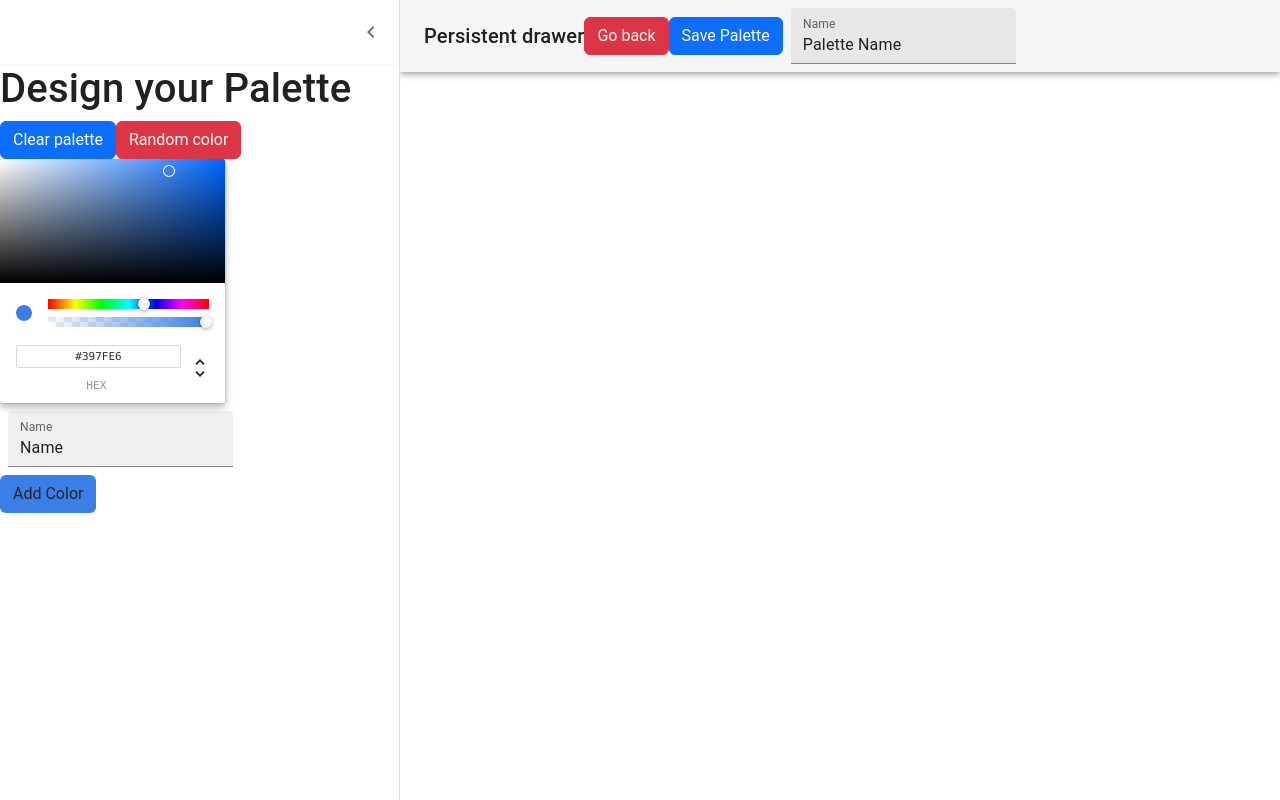
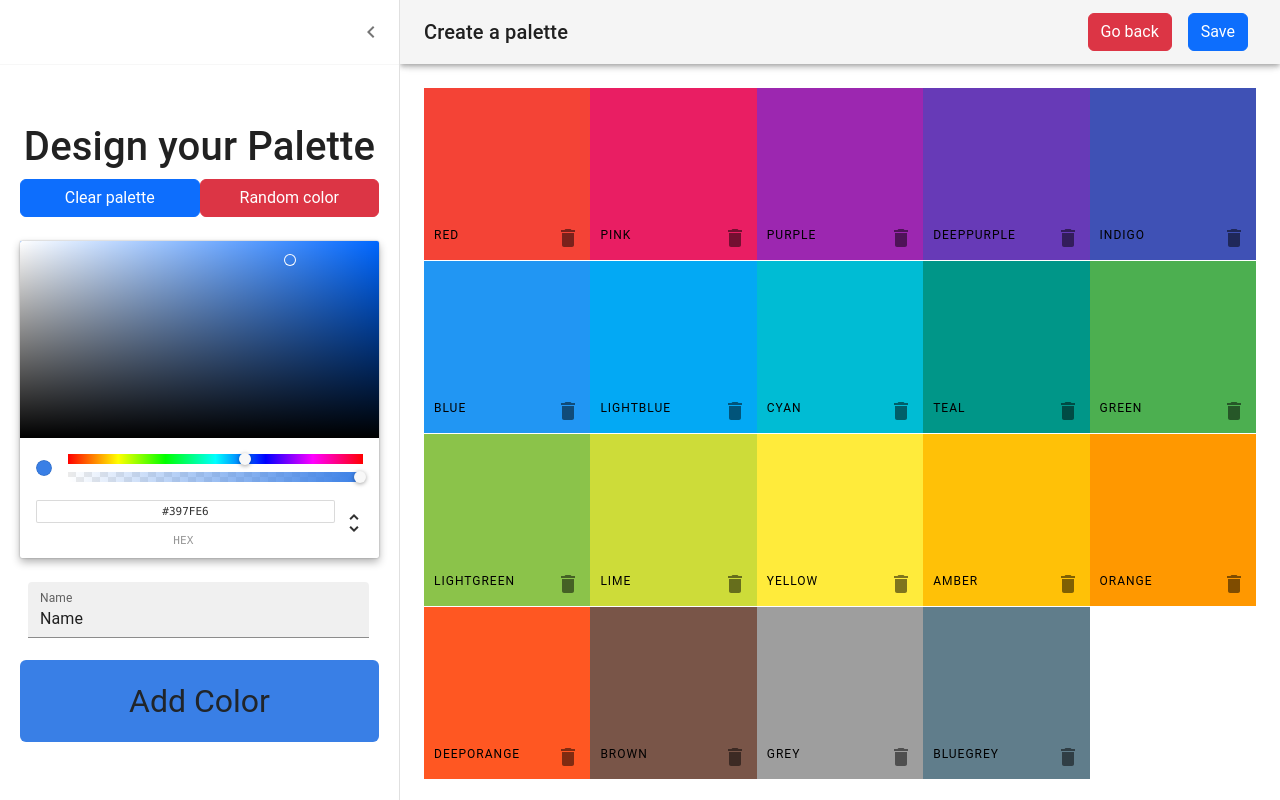
Before and after one commit to bhavyak13/React-bootcamp, a React (Create React App) app in the folder 18_color_project/: page /palette/new in a window 1280 px wide. Built offline with nearby package versions, Linux system fonts and the light colour scheme.

Commit message:
new features added to New palette

```diff
--- a/18_color_project/package.json
+++ b/18_color_project/package.json
@@ -3,6 +3,7 @@
   "version": "0.1.0",
   "private": true,
   "dependencies": {
+    "@emoji-mart/data": "^1.0.1",
     "@emotion/react": "^11.9.0",
     "@emotion/styled": "^11.8.1",
     "@mui/icons-material": "^5.8.0",
@@ -13,6 +14,7 @@
     "@testing-library/user-event": "^13.5.0",
     "array-move": "^4.0.0",
     "chroma-js": "^2.4.2",
+    "emoji-mart": "^5.0.0",
     "react": "^18.1.0",
     "react-color": "^2.19.3",
     "react-copy-to-clipboard": "^5.1.0",
--- a/18_color_project/src/App.js
+++ b/18_color_project/src/App.js
@@ -38,7 +38,7 @@ function SingleColorPaletteWrapper(props) {
 function App() {
   const [palette, setPalette] = useState(seedColors);
   const savePalette = (newPalette) => {
-    console.log(newPalette);
+    // console.log(newPalette);
     setPalette([...palette, newPalette])
   }
   return (
--- a/18_color_project/src/ColorPicker.js
+++ b/18_color_project/src/ColorPicker.js
@@ -1,18 +1,30 @@
+import { makeStyles } from '@mui/styles';
 import React from 'react';
 import { ChromePicker } from 'react-color';
 
+const useStyles = makeStyles({
+    chromePicker:{
+        width:'100% !important',
+        marginTop:'1.5rem',
+        marginBottom:'1rem'
+    }
+})
 
 function ColorPicker(props) {
-    const {setColor} = props;
+    const { setColor } = props;
 
     const handleChangeComplete = (color) => {
         setColor(color.hex);
     };
+    const classes = useStyles(props);
     return (
-        <ChromePicker
-            color={props.color}
-            onChangeComplete={handleChangeComplete}
-        />
+        // <div className={classes.picker}>
+            <ChromePicker
+                color={props.color}
+                onChangeComplete={handleChangeComplete}
+                className={classes.chromePicker}
+            />
+        // </div>
     )
 }
 
--- a/18_color_project/src/NewPalette.js
+++ b/18_color_project/src/NewPalette.js
@@ -10,15 +10,16 @@ import { Main, DrawerHeader, drawerWidth } from './NewPaletteHelpers'
 import DragableColorBoxList from './DragableColorBoxList';
 import { arrayMoveImmutable } from "array-move";
 import NewPaletteNavbar from './NewPaletteNavbar';
+import useStyles from './Styles/NewPaletteStyles';
+
 
 function NewPalette(props) {
     //initials
+    const [open, setOpen] = useState(true);
+    const [addColorBtnActive, setAddColorBtnActive] = useState(true);
+    const [colors, setColors] = useState(props.palette[0].colors);
 
-    const [open, setOpen] = useState(true);
-    const [colors, setColors] = useState([]);
-    const [addColorBtnActive, setAddColorBtnActive] = useState(true);
-
-    // const [colors, setColors] = useState(props.palette[0].colors);
+    // const [colors, setColors] = useState([]);
     // console.log(colors)
     // console.log(props.palette[0].colors)
 
@@ -56,8 +57,11 @@ function NewPalette(props) {
     };
 
     //return
+    const classes = useStyles(props);
     return (
-        <Box sx={{ display: 'flex' }}>
+        <Box sx={{
+            display: 'flex',
+        }}>
             <CssBaseline />
             <NewPaletteNavbar
                 colors={colors}
@@ -74,6 +78,7 @@ function NewPalette(props) {
                         boxSizing: 'border-box',
                     },
                 }}
+                className={classes.obj}
                 variant="persistent"
                 anchor="left"
                 open={open}
@@ -84,6 +89,9 @@ function NewPalette(props) {
                     </IconButton>
                 </DrawerHeader>
                 <Divider />
+                <div
+                    className={classes.obj}
+                >
                     <SideDrawer
                         addColor={addColor}
                         addColorBtnActive={addColorBtnActive}
@@ -91,8 +99,12 @@ function NewPalette(props) {
                         setColors={setColors}
                         palette={props.palette}
                     />
+                </div>
             </Drawer>
-            <Main open={open} style={{ height: "calc(100vh - 64px)" }}>
+            <Main
+                open={open}
+                style={{ height: "calc(100vh - 64px)" }}
+            >
                 <DrawerHeader />
                 <DragableColorBoxList
                     colors={colors}
--- /dev/null
+++ b/18_color_project/src/NewPaletteEmojiPicker.js
@@ -0,0 +1,16 @@
+import React, { useEffect, useRef } from 'react'
+
+import data from '@emoji-mart/data'
+import { Picker } from 'emoji-mart'
+
+function EmojiPicker(props) {
+    const ref = useRef()
+    useEffect(() => {
+        new Picker({ ...props, data, ref })
+    }, [props])
+    return <div ref={ref} />
+}
+
+export default EmojiPicker;
+
+// render(<EmojiPicker onEmojiSelect={console.log} />, document.querySelector('#picker'))
--- /dev/null
+++ b/18_color_project/src/NewPaletteNameForm.js
@@ -0,0 +1,98 @@
+import React, { useState, useEffect } from 'react';
+import Button from '@mui/material/Button';
+import TextField from '@mui/material/TextField';
+import Dialog from '@mui/material/Dialog';
+import DialogActions from '@mui/material/DialogActions';
+import DialogContent from '@mui/material/DialogContent';
+import DialogContentText from '@mui/material/DialogContentText';
+import DialogTitle from '@mui/material/DialogTitle';
+import EmojiPicker from './NewPaletteEmojiPicker';
+
+function PaletteNameForm(props) {
+    //initials
+    const { paletteName, setPaletteName } = props;
+    const { paletteNameOpen, setPaletteNameOpen } = props;
+    const { error, setError } = props;
+    const [errorMessage, setErrorMessage] = useState('');
+    const { emojiPicker, setEmojiPicker } = props;
+
+    //default with mui
+    const handleClose = () => {
+        setPaletteNameOpen(false);
+    };
+
+    //handlers
+    const changeHandler = e => {
+        setPaletteName(e.target.value);
+    }
+    const submitHandler = (e) => {
+        e.preventDefault();
+        if (error) {
+            return;
+        } else {
+            handleClose();
+            setEmojiPicker(true);
+        }
+    }
+    const emojiPickerClose = () => { setEmojiPicker(false); }
+
+    //useEffect Hook
+    useEffect(() => {
+        const isUniqueName = props.palette.every(c => (c.paletteName.toLowerCase() !== paletteName.toLowerCase()));
+        if (paletteName === '') {
+            setError(true);
+            setErrorMessage('Name is required!');
+        } else if (!isUniqueName) {
+            setError(true);
+            setErrorMessage('Name already used!');
+        } else {
+            setError(false);
+            setErrorMessage('');
+        }
+    }, [paletteName, props.palette, setError])
+
+    //return
+    return (
+        <div>
+            <Dialog open={emojiPicker} onClose={emojiPickerClose} >
+                <DialogTitle
+                    style={{ backgroundColor: 'black', color: 'white' }}
+                >
+                    Pick a Palette Emoji
+                </DialogTitle>
+                <DialogContent style={{ backgroundColor: 'black' }}>
+                    <EmojiPicker onEmojiSelect={props.savePaletteHandler} />
+                </DialogContent>
+            </Dialog>
+
+            <Dialog open={paletteNameOpen} onClose={handleClose}>
+                <DialogTitle>Choose a Palette Name</DialogTitle>
+                <DialogContent>
+                    <DialogContentText>
+                        Please enter a new name for your new beautiful palette.
+                        Make sure it's unique!
+                    </DialogContentText>
+                    <TextField
+                        id="name"
+                        type="text"
+                        margin="normal"
+                        label="Name"
+                        variant="standard"
+                        placeholder='Palette Name'
+                        autoFocus
+                        fullWidth
+                        error={error}
+                        value={paletteName}
+                        helperText={errorMessage}
+                        onChange={changeHandler}
+                    />
+                </DialogContent>
+                <DialogActions>
+                    <Button onClick={handleClose}>Cancel</Button>
+                    <button className='btn btn-primary' onClick={submitHandler}>Save</button>
+                </DialogActions>
+            </Dialog>
+        </div >
+    );
+}
+export default PaletteNameForm;
--- a/18_color_project/src/NewPaletteNavbar.js
+++ b/18_color_project/src/NewPaletteNavbar.js
@@ -3,15 +3,21 @@ import Toolbar from '@mui/material/Toolbar';
 import Typography from '@mui/material/Typography';
 import IconButton from '@mui/material/IconButton';
 import MenuIcon from '@mui/icons-material/Menu';
-import {  AppBar } from './NewPaletteHelpers'
+import { AppBar } from './NewPaletteHelpers'
 import { useNavigate } from 'react-router-dom';
-import PaletteNameForm from './PaletteNameForm';
+import PaletteNameForm from './NewPaletteNameForm';
+import useStyles from './Styles/NewPaletteNavbarStyles';
 
 const NewPaletteNavbar = (props) => {
+    //intials
+    const classes = useStyles(props);
     const { open, setOpen } = props;
     const [error, setError] = useState(false);
     const [paletteName, setPaletteName] = useState('Palette Name');
+    const [paletteNameOpen, setPaletteNameOpen] = useState(false);
+    const [emojiPicker, setEmojiPicker] = useState(false);
 
+    //prebuilt wih mui
     const handleDrawerOpen = () => {
         setOpen(true);
     };
@@ -22,22 +28,29 @@ const NewPaletteNavbar = (props) => {
         navigate(-1);
     }
 
-    const savePaletteHandler = () => {
-        if(error){
+    //handlers
+    const PaletteNameFormOpen = () => {
+        setPaletteNameOpen(true);
+    }
+    const savePaletteHandler=(emojiObj)=>{
+        if (error) {
             return
         }
         const newPalette = {
             id: paletteName.toLowerCase().replace(/ /g, '-'),
             paletteName: paletteName,
             colors: props.colors,
+            emoji:emojiObj.native,
         };
         props.savePalette(newPalette);
         navigate('/');
     }
 
+
+    //return
     return (
-        <AppBar position="fixed" open={open} color='default'>
-            <Toolbar>
+        <AppBar position="fixed" open={open} color='default' className={classes.root}>
+            <Toolbar className={classes.Toolbar}>
                 <IconButton
                     color="inherit"
                     aria-label="open drawer"
@@ -47,19 +60,30 @@ const NewPaletteNavbar = (props) => {
                 >
                     <MenuIcon />
                 </IconButton>
-                <Typography variant="h6" noWrap component="div">
-                    Persistent drawer
+
+                <Typography variant="h6" noWrap component="div" className=''>
+                    Create a palette
                 </Typography>
-                <button className='btn btn-danger' onClick={clickHandler}>Go back</button>
-                <button className='btn btn-primary' onClick={savePaletteHandler}>Save Palette</button>
+
+                <div className={classes.navBtns}>
+                    <button className={`btn ${classes.buttn} btn-danger`} onClick={clickHandler}>Go back</button>
+                    <button className={`btn ${classes.buttn} btn-primary`} onClick={PaletteNameFormOpen}>Save</button>
+                </div>
+
+            </Toolbar>
+
             <PaletteNameForm
                 palette={props.palette}
                 paletteName={paletteName}
                 setPaletteName={setPaletteName}
                 error={error}
                 setError={setError}
+                paletteNameOpen={paletteNameOpen}
+                setPaletteNameOpen={setPaletteNameOpen}
+                savePaletteHandler={savePaletteHandler}
+                emojiPicker={emojiPicker}
+                setEmojiPicker={setEmojiPicker}
             />
-            </Toolbar>
         </AppBar>
     )
 }
--- a/18_color_project/src/NewPaletteSideDrawer.js
+++ b/18_color_project/src/NewPaletteSideDrawer.js
@@ -2,8 +2,10 @@ import React, { useEffect, useState } from 'react'
 import Box from '@mui/material/Box';
 import TextField from '@mui/material/TextField';
 import ColorPicker from './ColorPicker';
+import useStyle from './Styles/NewPaletteSideDrawer';
 
 function SideDrawer(props) {
+    const classes = useStyle(props);
     const [color, setColor] = useState('#397FE6');
     const [error, setError] = useState(false);
     const [errorMessage, setErrorMessage] = useState('');
@@ -58,32 +60,42 @@ function SideDrawer(props) {
     }, [name, color, props.colors])
 
     return (
-        <div>
+        <div className={classes.root}>
             <h1>Design your Palette</h1>
-            <div>
-                <button type="button" className="btn btn-primary" onClick={clickHandler}>Clear palette</button>
+            <div className={classes.buttons}>
+                <button type="button"
+                    className={`btn btn-primary ${classes.button}`}
+                    onClick={clickHandler}>
+                    Clear palette
+                </button>
                 <button
                     type="button"
-                    className="btn btn-danger"
+                    className={`btn btn-danger ${classes.button}`}
                     disabled={!props.addColorBtnActive}
                     onClick={randomColor}
                 >
                     Random color
                 </button>
             </div>
-            <ColorPicker
-                color={color}
-                setColor={setColor}
-            />
-            <div>
+
+
+            <div className={classes.picker}>
+                <ColorPicker
+                    color={color}
+                    setColor={setColor}
+                />
+                {/* </div> */}
+
+                {/* <div> */}
                 <Box
                     component="form"
                     sx={{
-                        '& .MuiTextField-root': { m: 1, width: '25ch' },
+                        '& .MuiTextField-root': { m: 1, width: '95%' },
                     }}
                     noValidate
                     autoComplete="off"
                     onSubmit={submitHandler}
+                    className={classes.colorNameInput}
                 >
                     <TextField
                         error={error}
@@ -95,9 +107,11 @@ function SideDrawer(props) {
                     />
                 </Box>
             </div>
+
             <button
                 style={{ backgroundColor: color }}
-                className='btn'
+                // className={`btn`}
+                className={`btn ${classes.addColor}`}
                 onClick={submitHandler}
                 disabled={!props.addColorBtnActive}
             >{props.addColorBtnActive ? 'Add Color' : 'Palette full'}</button>
--- a/18_color_project/src/PaletteNameForm.js
+++ /dev/null
@@ -1,65 +0,0 @@
-import React, { useState, useEffect } from 'react';
-import Box from '@mui/material/Box';
-import TextField from '@mui/material/TextField';
-
-
-function PaletteNameForm(props) {
-    //initials
-    const { paletteName, setPaletteName } = props;
-    const {error, setError} = props;
-    const [errorMessage, setErrorMessage] = useState('');
-
-    //handlers
-    const changeHandler = e => {
-        setPaletteName(e.target.value);
-    }
-    const submitHandler = (e) => {
-        e.preventDefault();
-        if (error) {
-            return;
-        } else {
-            //
-        }
-    }
-
-
-    //useEffect Hook
-    useEffect(() => {
-        const isUniqueName = props.palette.every(c => (c.paletteName.toLowerCase() !== paletteName.toLowerCase()));
-        if (paletteName === '') {
-            setError(true);
-            setErrorMessage('Name is required!');
-        } else if (!isUniqueName) {
-            setError(true);
-            setErrorMessage('Name already used!');
-        } else {
-            setError(false);
-            setErrorMessage('');
-        }
-    }, [paletteName,props.palette,setError])
-
-    //return
-    return (
-        < div >
-            <Box
-                component="form"
-                sx={{
-                    '& .MuiTextField-root': { m: 1, width: '25ch' },
-                }}
-                noValidate
-                autoComplete="off"
-                onSubmit={submitHandler}
-            >
-                <TextField
-                    error={error}
-                    label="Name"
-                    value={paletteName}
-                    helperText={errorMessage}
-                    variant="filled"
-                    onChange={changeHandler}
-                />
-            </Box>
-        </div >
-    )
-}
-export default PaletteNameForm;
--- /dev/null
+++ b/18_color_project/src/Styles/NewPaletteNavbarStyles.js
@@ -0,0 +1,21 @@
+import { makeStyles } from '@mui/styles';
+
+const useStyles = makeStyles({
+    root: {
+        display: 'flex',
+    },
+    ToolBar: {
+        flexDirection: 'row',
+        justifyContent: 'space-between',
+        height: '64px',
+    },
+    navBtns: {
+        marginLeft: 'auto'
+    },
+    buttn: {
+        margin: '0 0.5rem',
+    }
+
+})
+
+export default useStyles;
--- /dev/null
+++ b/18_color_project/src/Styles/NewPaletteSideDrawer.js
@@ -0,0 +1,32 @@
+import { makeStyles } from '@mui/styles';
+
+const useStyle = makeStyles({
+    root: {
+        width: "90%",
+        height: "100%",
+        display: "flex",
+        flexDirection: "column",
+        justifyContent: "center",
+        alignItems: "center"
+    },
+    buttons: {
+        width: "100%"
+    },
+    button: {
+        width: "50%"
+    },
+    addColor: {
+        width: "100%",
+        padding: "1rem",
+        marginTop: "1rem",
+        fontSize: "2rem"
+    },
+    colorNameInput: {
+        width: "100%",
+        height: "70px"
+    },
+    picker: {
+        width: "100%",
+    },
+});
+export default useStyle;
--- /dev/null
+++ b/18_color_project/src/Styles/NewPaletteStyles.js
@@ -0,0 +1,10 @@
+import { makeStyles } from "@mui/styles"
+const useStyles = makeStyles({
+    obj: {
+        display: 'flex',
+        alignItems: 'center',
+        justifyContent: "center",
+        height: '100%'
+    }
+})
+export default useStyles;
```
Also changed, not shown: 1 other file (tests, documents, lock files or other folders). Lines whose indentation alone changed are shown as unchanged.
